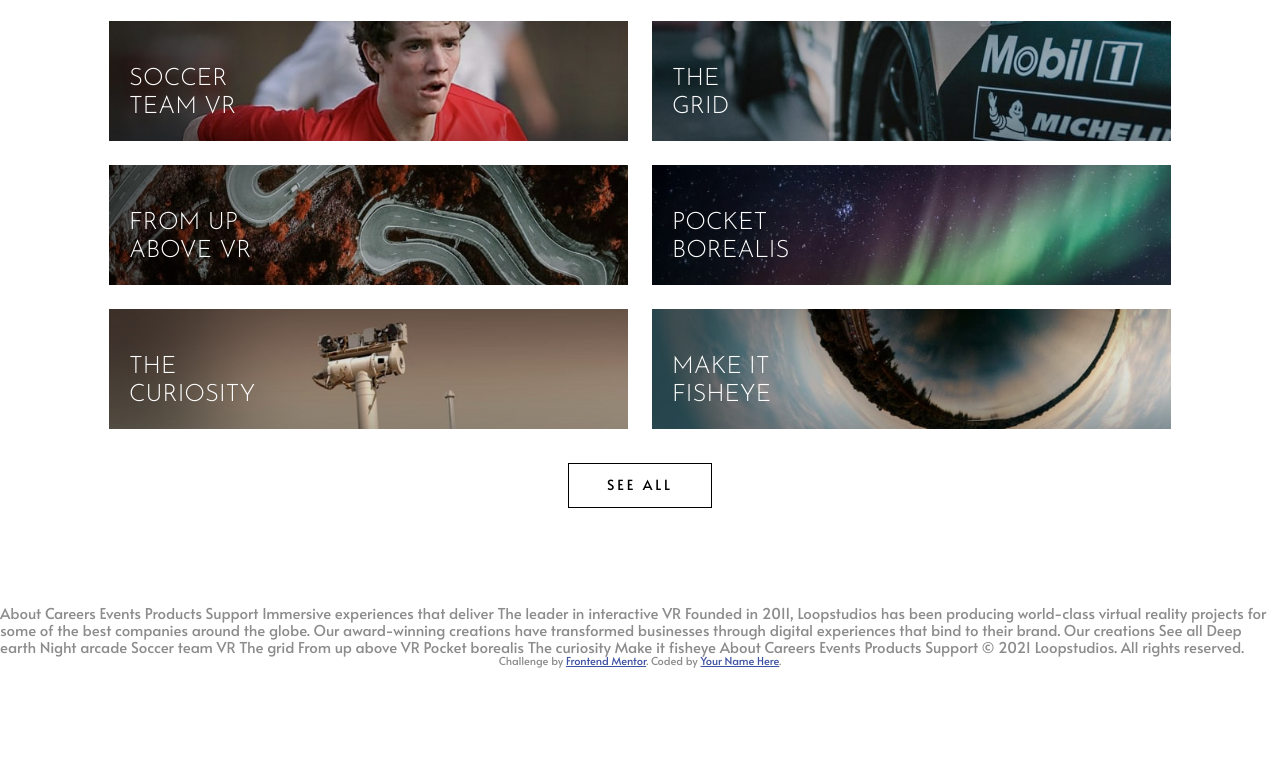
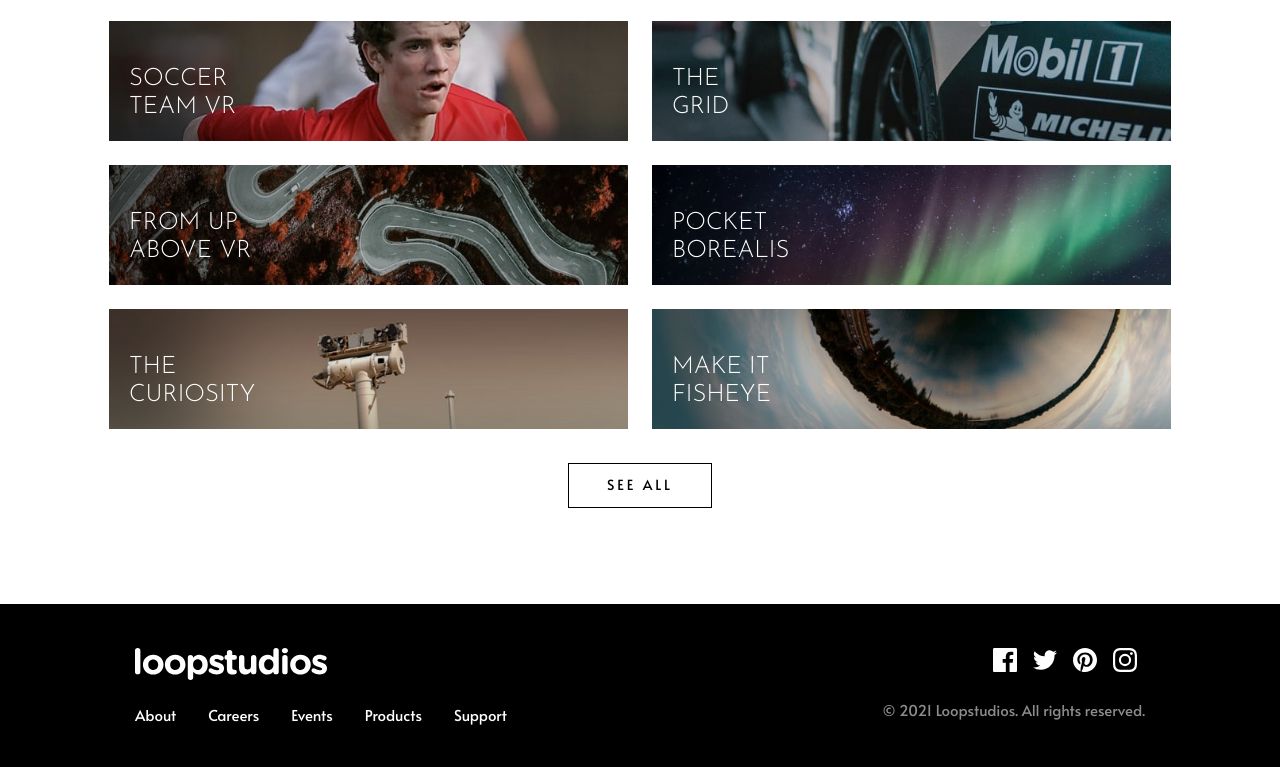
Before and after one commit to russell2231/loopstudios-landing-page, a plain HTML site: page index.html in a window 1280 px wide. Shown: the part 1798-2565 px from the top of the page. Before the commit the page ends 2466 px from the top, so only its background shows below. Drawn offline with Linux system fonts and the light colour scheme.

Commit message:
Build footer block

```diff
--- a/index.html
+++ b/index.html
@@ -20,22 +20,11 @@
 			rel="stylesheet"
 		/>
 		<link rel="stylesheet" href="css/main.css" />
-
-		<!-- Feel free to remove these styles or customise in your own stylesheet 👍 -->
-		<style>
-			.attribution {
-				font-size: 11px;
-				text-align: center;
-			}
-			.attribution a {
-				color: hsl(228, 45%, 44%);
-			}
-		</style>
 	</head>
 	<body>
 		<header class="hero">
 			<div class="container">
-				<nav class="nav">
+				<nav class="nav--main">
 					<a href="/"><img src="images/logo.svg" alt="" /></a>
 					<div class="nav__toggler"></div>
 					<ul class="list nav__list">
@@ -107,21 +96,70 @@
 			</section>
 		</main>
 
-		About Careers Events Products Support Immersive experiences that deliver The
-		leader in interactive VR Founded in 2011, Loopstudios has been producing
-		world-class virtual reality projects for some of the best companies around
-		the globe. Our award-winning creations have transformed businesses through
-		digital experiences that bind to their brand. Our creations See all Deep
-		earth Night arcade Soccer team VR The grid From up above VR Pocket borealis
-		The curiosity Make it fisheye About Careers Events Products Support © 2021
-		Loopstudios. All rights reserved.
+		<footer class="footer">
+			<div class="container grid grid--col-2">
+				<nav class="footer__nav">
+					<a href="/"><img src="images/logo.svg" alt="" /></a>
+					<ul class="list nav__list">
+						<li class="nav__item"><a href="#">About</a></li>
+						<li class="nav__item"><a href="#">Careers</a></li>
+						<li class="nav__item"><a href="#">Events</a></li>
+						<li class="nav__item"><a href="#">Products</a></li>
+						<li class="nav__item"><a href="#">Support</a></li>
+					</ul>
+				</nav>
+				<div class="footer__content">
+					<ul class="list footer__socials">
+						<li class="social__item">
+							<a href="#">
+								<svg width="24" height="24" xmlns="http://www.w3.org/2000/svg">
+									<path
+										d="M22.675 0H1.325C.593 0 0 .593 0 1.325v21.351C0 23.407.593 24 1.325 24H12.82v-9.294H9.692v-3.622h3.128V8.413c0-3.1 1.893-4.788 4.659-4.788 1.325 0 2.463.099 2.795.143v3.24l-1.918.001c-1.504 0-1.795.715-1.795 1.763v2.313h3.587l-.467 3.622h-3.12V24h6.116c.73 0 1.323-.593 1.323-1.325V1.325C24 .593 23.407 0 22.675 0z"
+										fill="#FFF"
+										fill-rule="nonzero"
+									/>
+								</svg>
+							</a>
+						</li>
+						<li class="social__item">
+							<a href="#">
+								<svg width="24" height="20" xmlns="http://www.w3.org/2000/svg">
+									<path
+										d="M24 2.557a9.83 9.83 0 01-2.828.775A4.932 4.932 0 0023.337.608a9.864 9.864 0 01-3.127 1.195A4.916 4.916 0 0016.616.248c-3.179 0-5.515 2.966-4.797 6.045A13.978 13.978 0 011.671 1.149a4.93 4.93 0 001.523 6.574 4.903 4.903 0 01-2.229-.616c-.054 2.281 1.581 4.415 3.949 4.89a4.935 4.935 0 01-2.224.084 4.928 4.928 0 004.6 3.419A9.9 9.9 0 010 17.54a13.94 13.94 0 007.548 2.212c9.142 0 14.307-7.721 13.995-14.646A10.025 10.025 0 0024 2.557z"
+										fill="#FFF"
+										fill-rule="nonzero"
+									/>
+								</svg>
+							</a>
+						</li>
+						<li class="social__item">
+							<a href="#">
+								<svg width="24" height="24" xmlns="http://www.w3.org/2000/svg">
+									<path
+										d="M12 0C5.373 0 0 5.372 0 12c0 5.084 3.163 9.426 7.627 11.174-.105-.949-.2-2.405.042-3.441.218-.937 1.407-5.965 1.407-5.965s-.359-.719-.359-1.782c0-1.668.967-2.914 2.171-2.914 1.023 0 1.518.769 1.518 1.69 0 1.029-.655 2.568-.994 3.995-.283 1.194.599 2.169 1.777 2.169 2.133 0 3.772-2.249 3.772-5.495 0-2.873-2.064-4.882-5.012-4.882-3.414 0-5.418 2.561-5.418 5.207 0 1.031.397 2.138.893 2.738a.36.36 0 01.083.345l-.333 1.36c-.053.22-.174.267-.402.161-1.499-.698-2.436-2.889-2.436-4.649 0-3.785 2.75-7.262 7.929-7.262 4.163 0 7.398 2.967 7.398 6.931 0 4.136-2.607 7.464-6.227 7.464-1.216 0-2.359-.631-2.75-1.378l-.748 2.853c-.271 1.043-1.002 2.35-1.492 3.146C9.57 23.812 10.763 24 12 24c6.627 0 12-5.373 12-12 0-6.628-5.373-12-12-12z"
+										fill="#FFF"
+										fill-rule="nonzero"
+									/>
+								</svg>
+							</a>
+						</li>
+						<li class="social__item">
+							<a href="#">
+								<svg width="24" height="24" xmlns="http://www.w3.org/2000/svg">
+									<path
+										d="M12 2.163c3.204 0 3.584.012 4.85.07 3.252.148 4.771 1.691 4.919 4.919.058 1.265.069 1.645.069 4.849 0 3.205-.012 3.584-.069 4.849-.149 3.225-1.664 4.771-4.919 4.919-1.266.058-1.644.07-4.85.07-3.204 0-3.584-.012-4.849-.07-3.26-.149-4.771-1.699-4.919-4.92-.058-1.265-.07-1.644-.07-4.849 0-3.204.013-3.583.07-4.849.149-3.227 1.664-4.771 4.919-4.919 1.266-.057 1.645-.069 4.849-.069zM12 0C8.741 0 8.333.014 7.053.072 2.695.272.273 2.69.073 7.052.014 8.333 0 8.741 0 12c0 3.259.014 3.668.072 4.948.2 4.358 2.618 6.78 6.98 6.98C8.333 23.986 8.741 24 12 24c3.259 0 3.668-.014 4.948-.072 4.354-.2 6.782-2.618 6.979-6.98.059-1.28.073-1.689.073-4.948 0-3.259-.014-3.667-.072-4.947-.196-4.354-2.617-6.78-6.979-6.98C15.668.014 15.259 0 12 0zm0 5.838a6.162 6.162 0 100 12.324 6.162 6.162 0 000-12.324zM12 16a4 4 0 110-8 4 4 0 010 8zm6.406-11.845a1.44 1.44 0 100 2.881 1.44 1.44 0 000-2.881z"
+										fill="#FFF"
+										fill-rule="nonzero"
+									/>
+								</svg>
+							</a>
+						</li>
+					</ul>
+					<p class="copyright">&copy; 2021 Loopstudios. All rights reserved.</p>
+				</div>
+			</div>
+		</footer>
 
-		<div class="attribution">
-			Challenge by
-			<a href="https://www.frontendmentor.io?ref=challenge" target="_blank"
-				>Frontend Mentor</a
-			>. Coded by <a href="#">Your Name Here</a>.
-		</div>
 		<script src="js/index.js"></script>
 	</body>
 </html>
--- a/scss/01-base/_base.scss
+++ b/scss/01-base/_base.scss
@@ -17,6 +17,12 @@
 
 .grid {
 	display: grid;
+}
+
+.grid--col-2 {
+	@include desktop {
+		grid-template-columns: repeat(2, 1fr);
+	}
 }
 
 .grid--col-4 {
--- a/scss/02-components/_components-index.scss
+++ b/scss/02-components/_components-index.scss
@@ -2,3 +2,4 @@
 @import 'navbar';
 @import 'about';
 @import 'creations';
+@import 'footer';
--- /dev/null
+++ b/scss/02-components/_footer.scss
@@ -0,0 +1,86 @@
+.footer {
+	background: #000;
+	padding: 5.6rem 0;
+
+	.container {
+		@include desktop {
+			padding: 0 5rem;
+		}
+
+		@include widescreen {
+			padding: 0;
+		}
+	}
+
+	.footer__nav {
+		display: flex;
+		flex-direction: column;
+		align-items: center;
+
+		@include desktop {
+			align-items: flex-start;
+		}
+	}
+
+	.nav__list {
+		margin: 3.2rem 0;
+		text-align: center;
+
+		@include desktop {
+			display: flex;
+			margin: 2.4rem 0 0;
+		}
+	}
+
+	.nav__item {
+		padding-bottom: 1.6rem;
+
+		a {
+			text-decoration: none;
+			color: #fff;
+
+			&:hover {
+				padding-bottom: 0.8rem;
+				border-bottom: 2px solid #fff;
+			}
+		}
+
+		@include desktop {
+			padding-bottom: 0;
+			padding-right: 3.2rem;
+		}
+	}
+
+	.footer__socials {
+		display: flex;
+		justify-content: center;
+		align-items: center;
+		margin: 0 0 1.6rem;
+
+		.social__item {
+			padding: 0 0.8rem;
+
+			a:hover {
+				padding-bottom: 0.8rem;
+				border-bottom: 2px solid #fff;
+			}
+		}
+
+		@include desktop {
+			justify-content: flex-end;
+			margin-bottom: 2.4rem;
+		}
+	}
+
+	.copyright {
+		text-align: center;
+
+		@include desktop {
+			text-align: right;
+		}
+	}
+
+	@include desktop {
+		padding: 4.4rem 0;
+	}
+}
--- a/scss/02-components/_hero.scss
+++ b/scss/02-components/_hero.scss
@@ -1,7 +1,6 @@
 .hero {
 	background: url(../../images/mobile/image-hero.jpg) no-repeat;
 	background-size: cover;
-	background-position: top center;
 	height: 100vh;
 
 	@include desktop {
--- a/scss/02-components/_navbar.scss
+++ b/scss/02-components/_navbar.scss
@@ -1,4 +1,4 @@
-.nav {
+.nav--main {
 	padding: 3rem 0;
 	display: flex;
 	justify-content: space-between;
@@ -51,7 +51,7 @@
 .hero.active {
 	background: #000;
 
-	.nav {
+	.nav--main {
 		.nav__toggler {
 			background: url(../../images/icon-close.svg) no-repeat;
 			width: 20px;
```
Also changed, not shown: css/main.css, images/mobile/image-hero.jpg, 1 other file.
